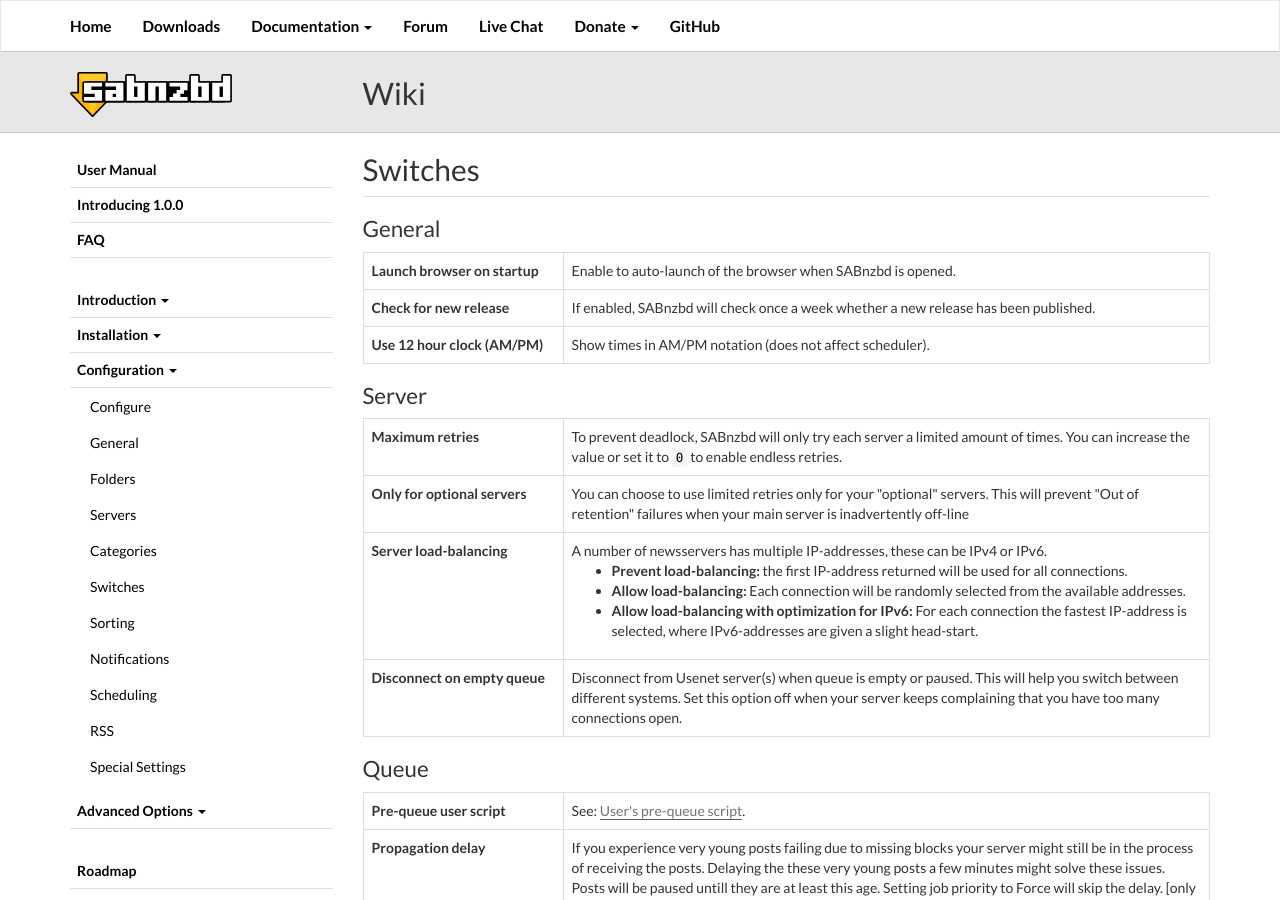
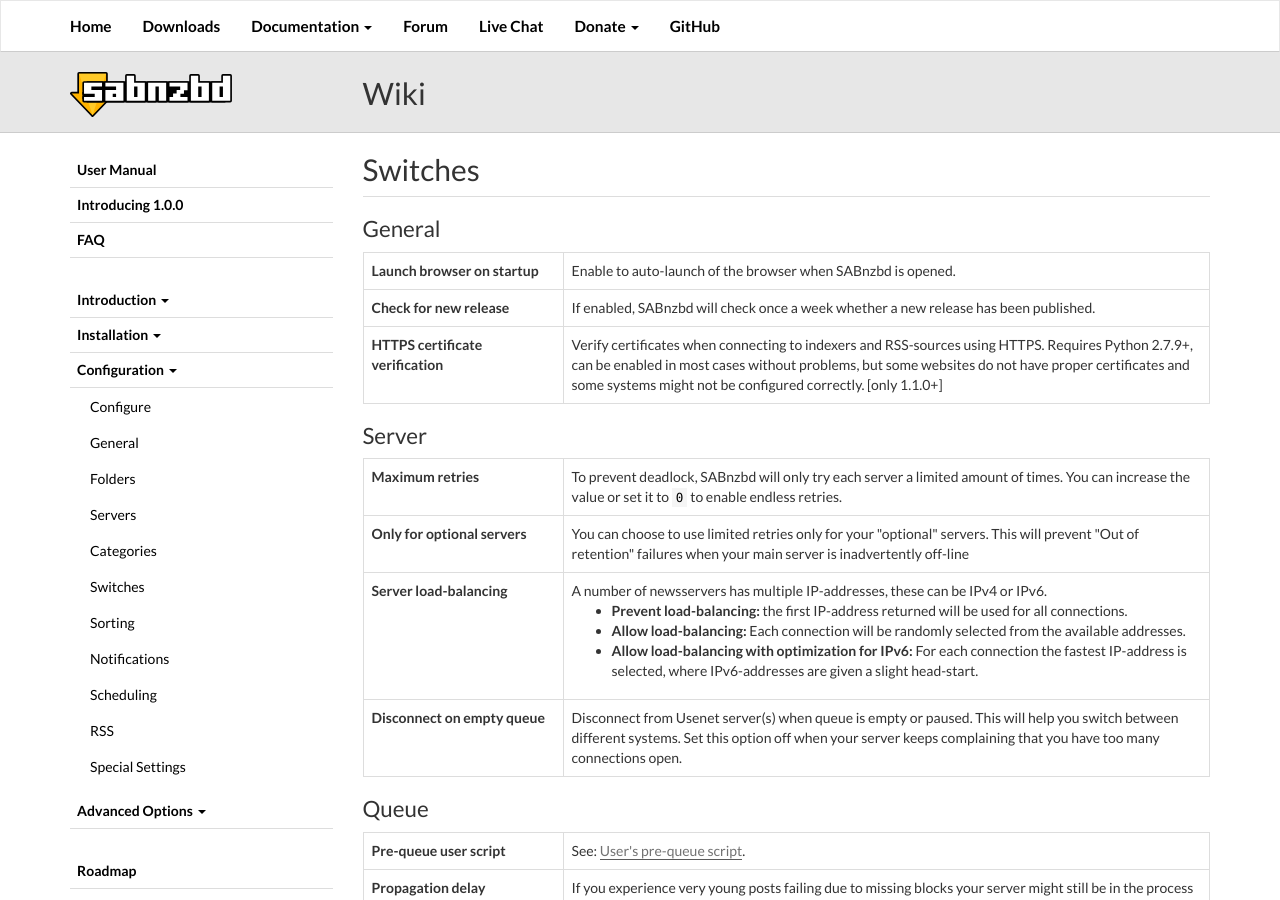
Before and after one commit to sabnzbd/sabnzbd.github.io, a Jekyll site: the page built from wiki/configuration/1.0/switches.html, in a window 1280 px wide and 900 px high. Built offline with Jekyll 4.4.1, drawn with Linux system fonts in a browser that asks for light colours.

Commit message:
Update Switches for HTTPS switch

```diff
--- a/wiki/configuration/1.0/switches.html
+++ b/wiki/configuration/1.0/switches.html
@@ -13,8 +13,8 @@
             <td>If enabled, SABnzbd will check once a week whether a new release has been published.</td>
         </tr>
         <tr>
-            <td><strong>Use 12 hour clock (AM/PM)</strong></td>
-            <td>Show times in AM/PM notation (does not affect scheduler).</td>
+            <td><strong>HTTPS certificate verification</strong></td>
+            <td>Verify certificates when connecting to indexers and RSS-sources using HTTPS. Requires Python 2.7.9+, can be enabled in most cases without problems, but some websites do not have proper certificates and some systems might not be configured correctly. [only 1.1.0+]</td>
         </tr>
     </tbody>
 </table>
```
